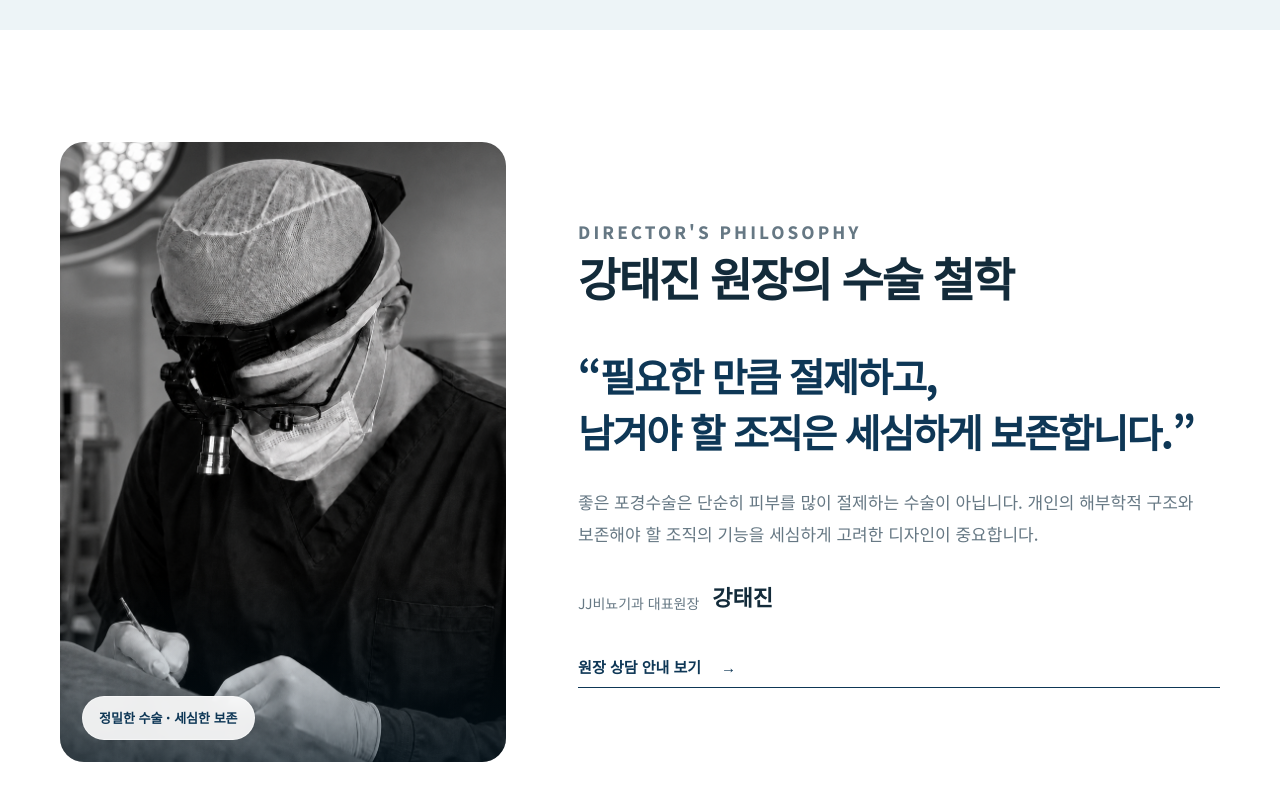
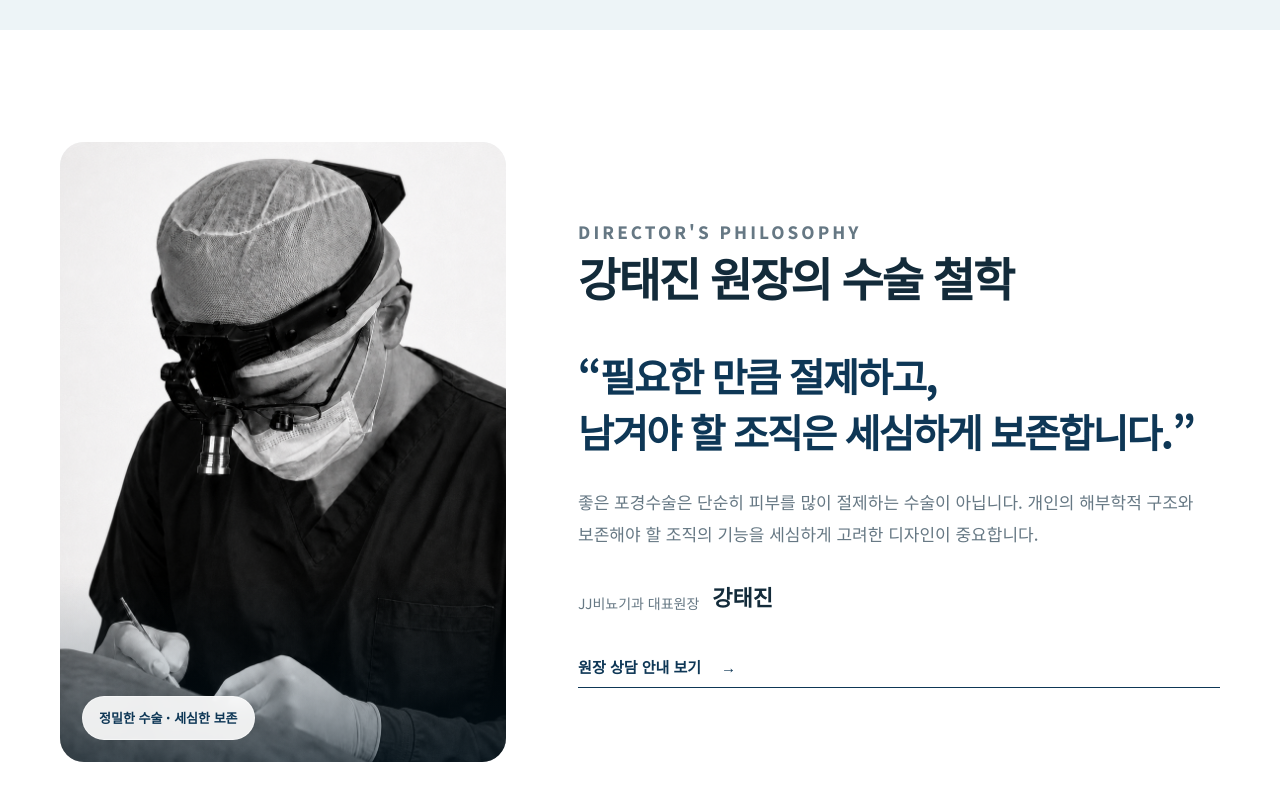
Before and after one commit to i8d8e8a8/jj-preservation-circumcision-page-preview, a Next.js app: page / in a window 1280 px wide. Shown: the part 10323-11123 px from the top of the page. Built offline with nearby package versions, Linux system fonts and the light colour scheme.

Commit message:
Restore clean monochrome profile background

```diff
--- a/app/page.tsx
+++ b/app/page.tsx
@@ -894,7 +894,7 @@ export default function Home() {
         <div className="shell doctor-grid">
           <div className="doctor-photo">
             <Image
-              src={`${ASSET_BASE}/doctor-philosophy-surgery-v14-bw-or.png`}
+              src={`${ASSET_BASE}/doctor-philosophy-surgery-v13-bw.png`}
               alt="수술 확대경을 착용하고 정밀 수술을 진행하는 강태진 대표원장"
               fill
               sizes="(max-width: 760px) 100vw, 44vw"
```
